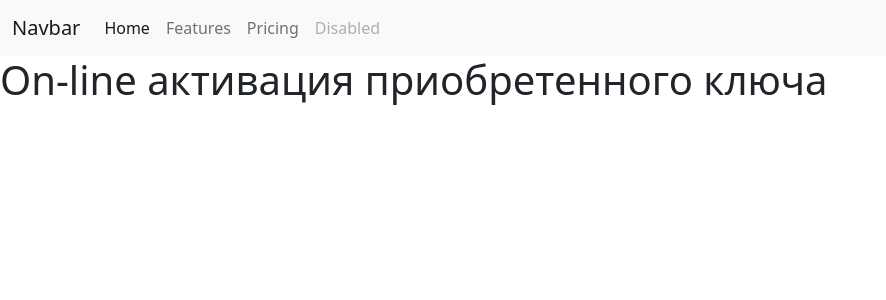
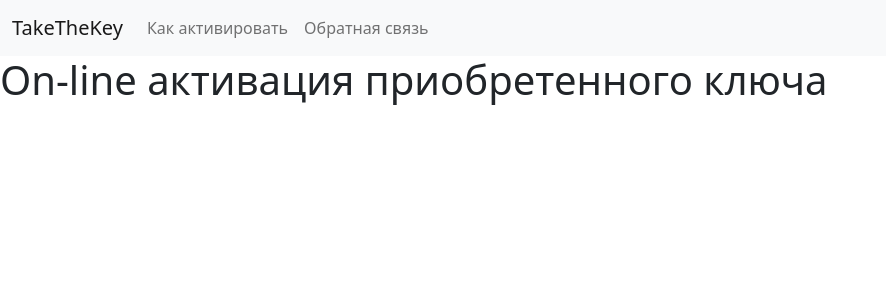
Before and after one commit to Anastasiya19911205/TakeTheKey, a Django app: template TakeTheKey/keys/templates/key.html in a window 1280 px wide. Shown: the top 300 px of the page, without its empty margins (0-886 px from the left). Run offline with Django 4.2, Linux system fonts and the light colour scheme; the template is opened without the code that fills it, so the values that code supplies are empty.

Commit message:
first commit

```diff
--- a/TakeTheKey/keys/templates/key.html
+++ b/TakeTheKey/keys/templates/key.html
@@ -4,26 +4,25 @@
     <meta charset="UTF-8">
     <title>On-line активация</title>
     <link href="https://cdn.jsdelivr.net/npm/bootstrap@5.0.2/dist/css/bootstrap.min.css" rel="stylesheet">
+
 </head>
 <body>
-
-<nav class="navbar navbar-expand-lg navbar-light bg-light">
-  <div class="container-fluid">
-    <a class="navbar-brand" href="#">Navbar</a>
+  <nav class="navbar navbar-expand-lg navbar-light bg-light">
+    <div class="container-fluid">
+        <a class="navbar-brand" href="#">TakeTheKey</a>
     <button class="navbar-toggler" type="button" data-bs-toggle="collapse" data-bs-target="#navbarNavAltMarkup" aria-controls="navbarNavAltMarkup" aria-expanded="false" aria-label="Toggle navigation">
-      <span class="navbar-toggler-icon"></span>
+        <span class="navbar-toggler-icon"></span>
     </button>
-    <div class="collapse navbar-collapse" id="navbarNavAltMarkup">
-      <div class="navbar-nav">
-        <a class="nav-link active" aria-current="page" href="#">Home</a>
-        <a class="nav-link" href="#">Features</a>
-        <a class="nav-link" href="#">Pricing</a>
-        <a class="nav-link disabled" href="#" tabindex="-1" aria-disabled="true">Disabled</a>
+  <div class="collapse navbar-collapse" id="navbarNavAltMarkup">
+    <div class="navbar-nav">
+        <a class="nav-link  href="#">Как активировать</a>
+        <a class="nav-link" href="#">Обратная связь</a>
       </div>
     </div>
   </div>
 </nav>
 
+
 <h1>On-line активация приобретенного ключа</h1>
 
 </body>
--- a/TakeTheKey/keys/urls.py
+++ b/TakeTheKey/keys/urls.py
@@ -5,4 +5,5 @@ from .views import *
 urlpatterns = [
     path('name/', key),
 
+
 ]
```
Also changed, not shown: TakeTheKey/keys/views.py (line endings or trailing spaces).
